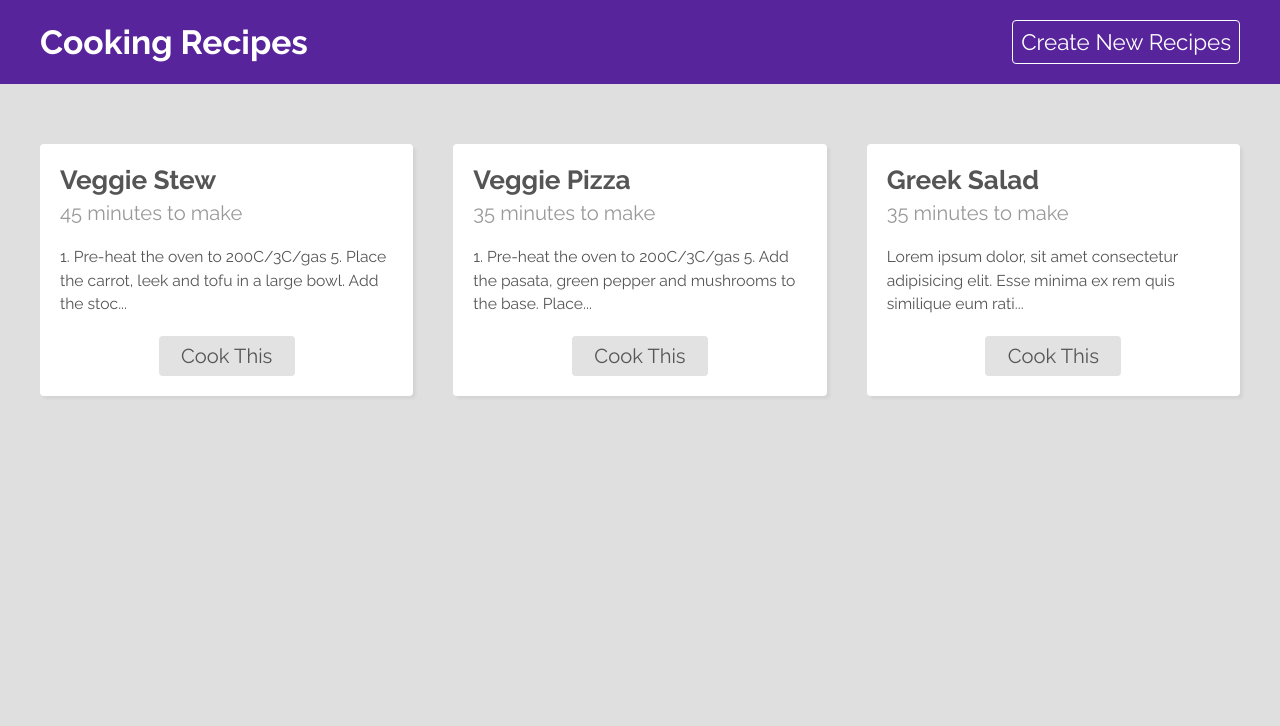
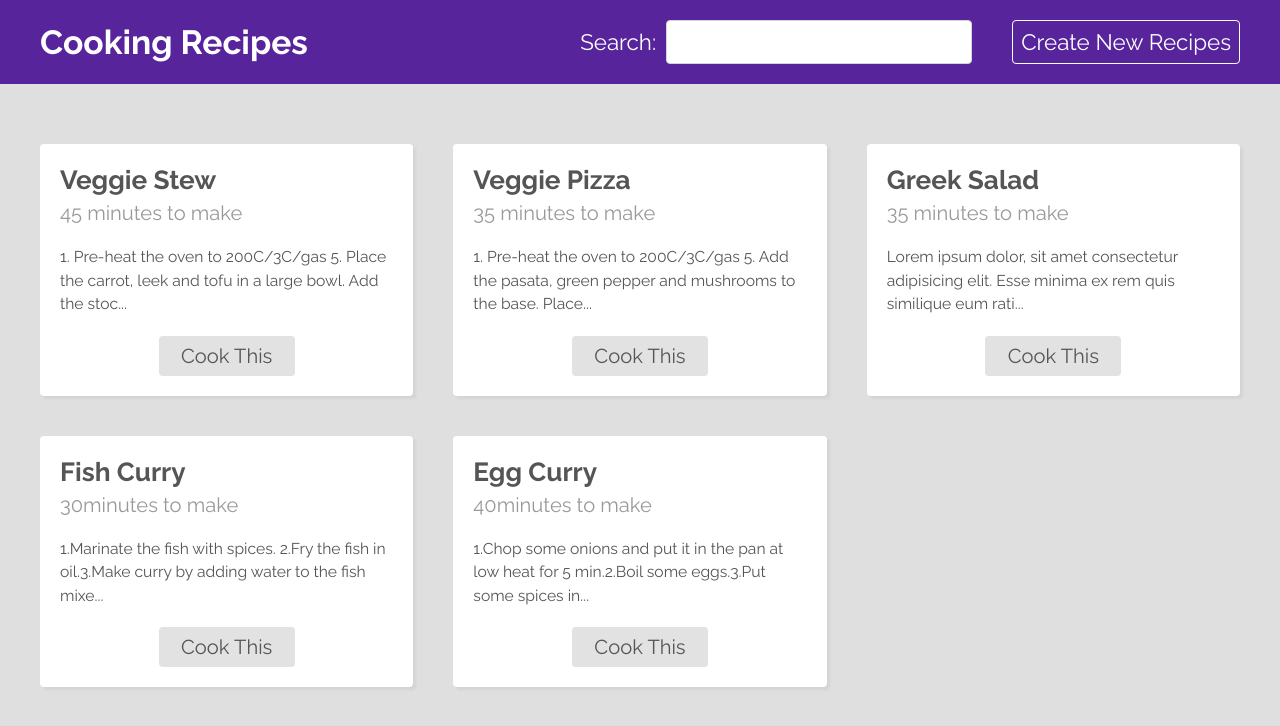
Before and after one commit to sonal0212/Cooking-recipe-directory, a React (Create React App) app: page / in a window 1280 px wide. Shown: the top 726 px of the page. Built offline with nearby package versions, Linux system fonts and the light colour scheme; data requests are answered from the project's data file.

Commit message:
searchbar redirecting to search page

```diff
--- a/data/db.json
+++ b/data/db.json
@@ -3,7 +3,12 @@
     {
       "id": "1",
       "title": "Veggie Stew",
-      "ingredients": ["1 Carrot", "1 Leek", "200g Tofu", "300ml Veg stock"],
+      "ingredients": [
+        "1 Carrot",
+        "1 Leek",
+        "200g Tofu",
+        "300ml Veg stock"
+      ],
       "method": "1. Pre-heat the oven to 200C/3C/gas 5. Place the carrot, leek and tofu in a large bowl. Add the stock and mix well. 2. Add the rest of the ingredients and mix well. 3. Place the mixture in a large bowl and cover with a lid. 4. Place the lid on the oven and cook for 40 minutes. 5. Serve with a slaw of your choice",
       "cookingTime": "45 minutes"
     },
@@ -31,6 +36,30 @@
       ],
       "method": "Lorem ipsum dolor, sit amet consectetur adipisicing elit. Esse minima ex rem quis similique eum ratione quaerat, voluptas molestias ut repudiandae delectus voluptates. Eius esse at tenetur ab accusamus excepturi?",
       "cookingTime": "35 minutes"
+    },
+    {
+      "title": "Fish Curry",
+      "ingredients": [
+        "Fish ",
+        "Water",
+        "Oil",
+        "Spices"
+      ],
+      "method": "1.Marinate the fish with spices. 2.Fry the fish in oil.3.Make curry by adding water to the fish mixed with spices.",
+      "cookingTime": "30minutes",
+      "id": "qnYJaqD"
+    },
+    {
+      "title": "Egg Curry",
+      "ingredients": [
+        "Eggs",
+        "Spices",
+        "onions",
+        "water"
+      ],
+      "method": "1.Chop some onions and put it in the pan at low heat for 5 min.2.Boil some eggs.3.Put some spices in the onion and add water to it and add the eggs in it. ",
+      "cookingTime": "40minutes",
+      "id": "a4OzVp6"
     }
   ]
 }
--- a/src/components/Navbar.jsx
+++ b/src/components/Navbar.jsx
@@ -1,4 +1,5 @@
 import "./Navbar.css";
+import Searchbar from "./Searchbar";
 import { Link } from "react-router-dom";
 export default function Navbar() {
   return (
@@ -7,6 +8,7 @@ export default function Navbar() {
         <Link to={"/"} className="brand">
           <h1>Cooking Recipes</h1>
         </Link>
+        <Searchbar />
         <Link to={"/create"}>Create New Recipes</Link>
       </nav>
     </div>
--- /dev/null
+++ b/src/components/Searchbar.css
@@ -0,0 +1,7 @@
+.searchbar form {
+  display: flex;
+  align-items: center;
+}
+.searchbar input {
+  margin-left: 10px;
+}
--- /dev/null
+++ b/src/components/Searchbar.jsx
@@ -0,0 +1,28 @@
+import "./Searchbar.css"
+import { useState } from 'react'
+import { useNavigate } from 'react-router-dom'
+
+export default function Searchbar() {
+    const [term, setTerm] = useState('')
+
+    const history = useNavigate()
+
+    const handleSubmit = (e) => {
+    e.preventDefault()
+    history(`/search?q=${term}`)
+  }
+
+  return (
+    <div className="searchbar">
+      <form onSubmit={handleSubmit}>
+        <label htmlFor="search">Search:</label>
+        <input
+          id="search"
+          type="text"
+          onChange={(e) => setTerm(e.target.value)}
+          required
+        />
+      </form>
+    </div>
+  );
+}
--- a/src/hook/useFetch.jsx
+++ b/src/hook/useFetch.jsx
@@ -23,7 +23,10 @@ export const useFetch = (url, method = "GET") => {
       setIsPending(true);
 
       try {
-        const res = await fetch(url, { ...fetchOptions, signal: controller.signal });
+        const res = await fetch(url, {
+          ...fetchOptions,
+          signal: controller.signal,
+        });
         if (!res.ok) {
           throw new Error(res.statusText);
         }
@@ -44,16 +47,16 @@ export const useFetch = (url, method = "GET") => {
 
     // invoke the function
     if (method === "GET") {
-      fetchData()
+      fetchData();
     }
     if (method === "POST" && options) {
-      fetchData(options)
+      fetchData(options);
     }
 
     return () => {
       controller.abort();
     };
-  }, [url]);
+  }, [url, method, options]);
 
   return { data, isPending, error, postData };
 };
--- a/src/pages/create/Create.jsx
+++ b/src/pages/create/Create.jsx
@@ -1,5 +1,6 @@
-import { useState, useRef } from "react";
+import { useState, useRef, useEffect } from "react";
 import { useFetch } from "../../hook/useFetch";
+import { useNavigate } from "react-router-dom";
 import "./Create.css";
 
 export default function Create() {
@@ -9,6 +10,7 @@ export default function Create() {
   const [newIngredient, setNewIngredient] = useState(""); // for each element of the ingredient
   const [ingredients, setIngredients] = useState([]); //adding each ing. to an array
   const ingredientInput = useRef(null);
+  const history = useNavigate();
 
   const { postData, data, error } = useFetch(
     "http://localhost:3000/recipes",
@@ -37,6 +39,13 @@ export default function Create() {
     setNewIngredient("");
     ingredientInput.current.focus(); //focus on the input field so that the cursor automatic ally into the input feild.
   };
+
+  //Redirecting to the home page after submitting
+  useEffect(() => {
+    if (data) {
+      history("/");
+    }
+  }, [data]);
 
   return (
     <div className="create">
```
